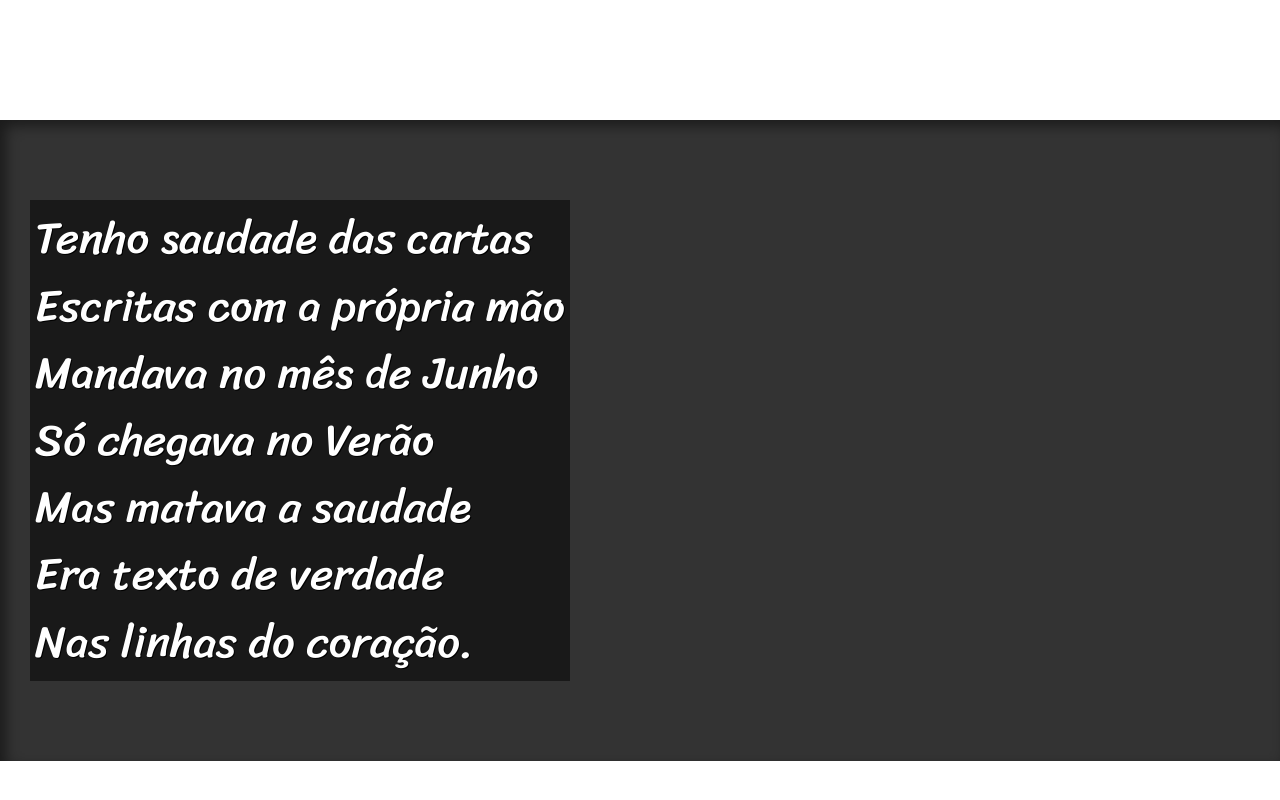
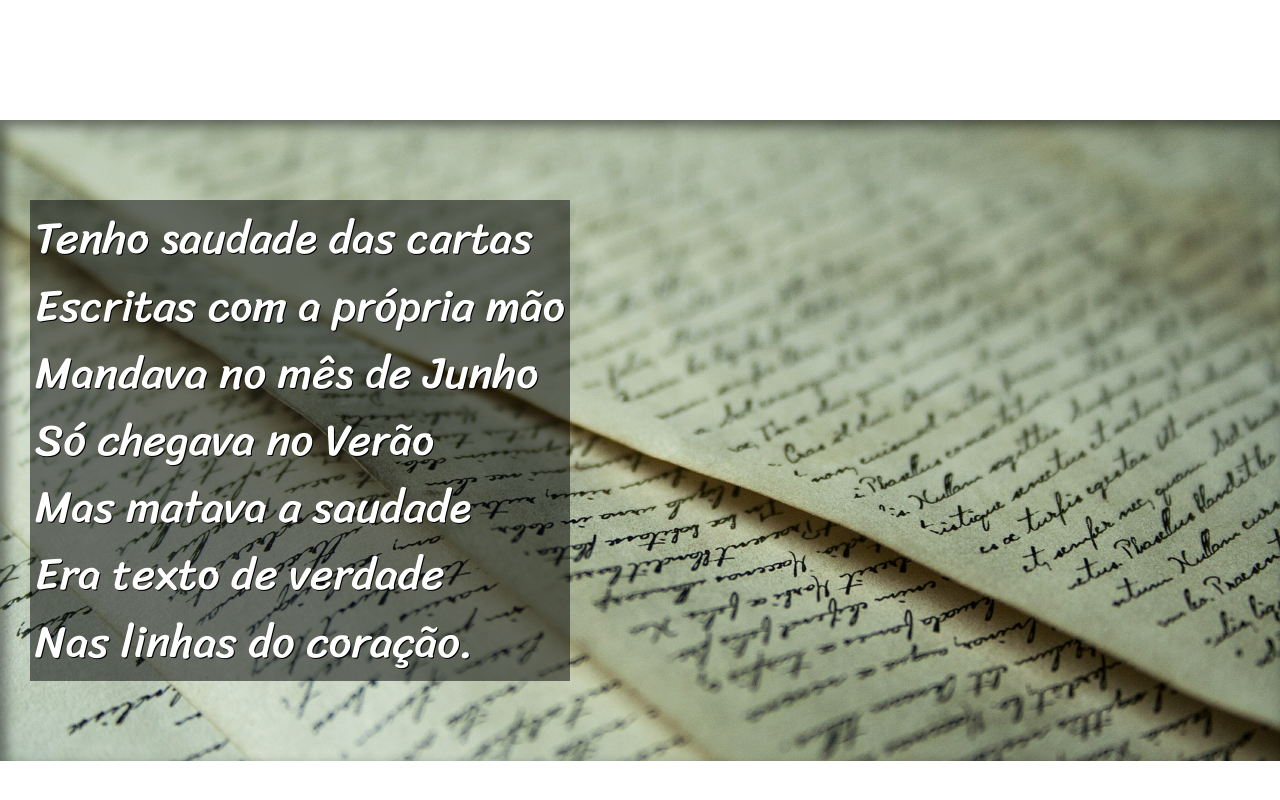
Before and after one commit to dsempresa/projeto-cordel, a plain HTML site: page index.html in a window 1280 px wide. Shown: the part 2780-3580 px from the top of the page. Drawn offline with Linux system fonts and the light colour scheme.

Commit message:
update estilo

```diff
--- a/style.css
+++ b/style.css
@@ -88,7 +88,7 @@ section#img01 {
 }
 
 section#img02 {
-    background-image: url(desafio12/imagens/background002.jpg);
+    background-image: url(/imagens/background002.jpg);
     background-position: right center;
     background-size: cover;
 }
```
